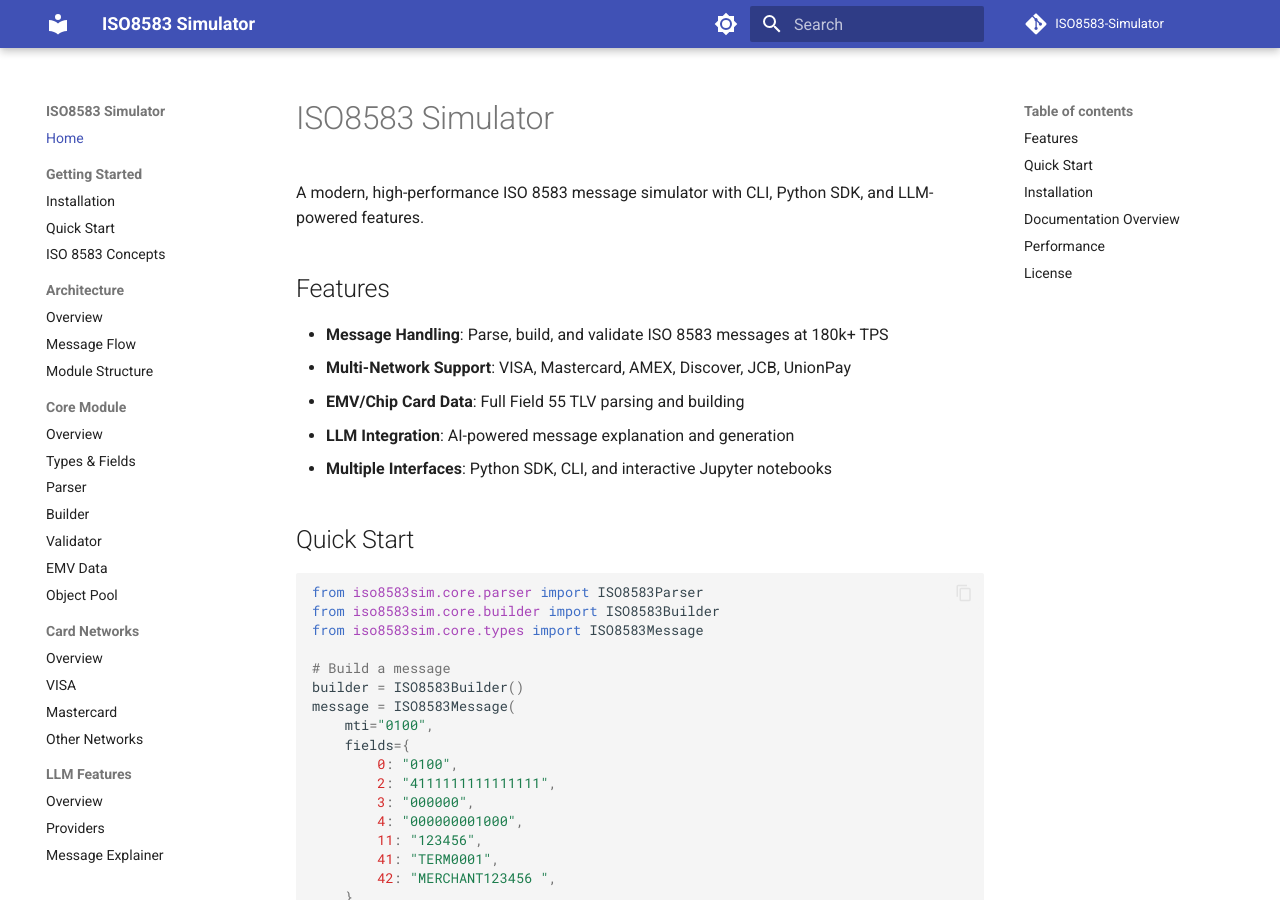
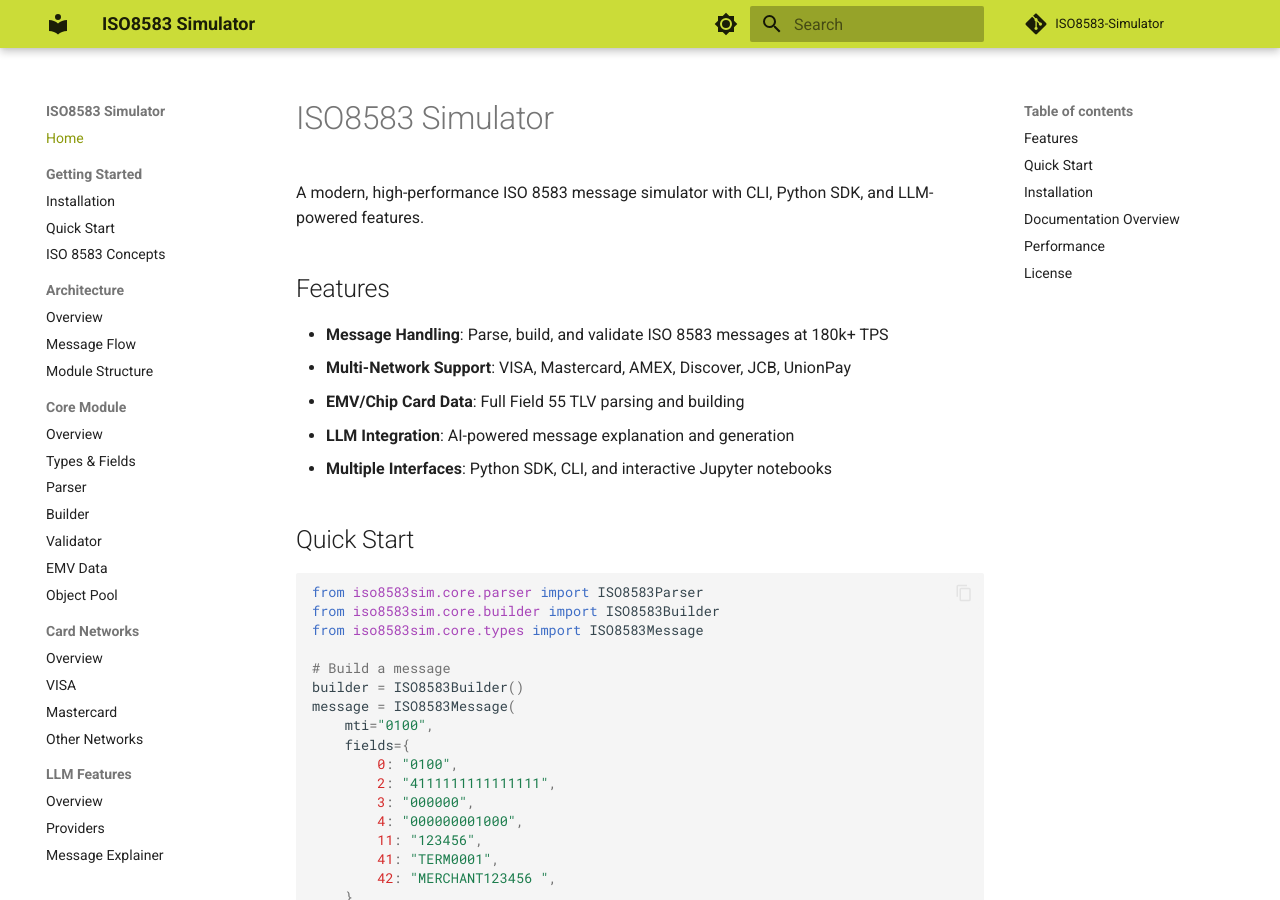
Before and after one commit to bassrehab/ISO8583-Simulator, an MkDocs documentation site: the page built from docs/index.md, in a window 1280 px wide and 900 px high. Built offline with MkDocs 1.6.1 and Material for MkDocs 9.7.7, drawn with Linux system fonts in a browser that asks for light colours; comment, search, counter and statistics services are not loaded.

Commit message:
style: change docs theme color to lime

```diff
--- a/mkdocs.yml
+++ b/mkdocs.yml
@@ -9,14 +9,14 @@ theme:
   name: material
   palette:
     - scheme: default
-      primary: indigo
-      accent: indigo
+      primary: lime
+      accent: lime
       toggle:
         icon: material/brightness-7
         name: Switch to dark mode
     - scheme: slate
-      primary: indigo
-      accent: indigo
+      primary: lime
+      accent: lime
       toggle:
         icon: material/brightness-4
         name: Switch to light mode
```
